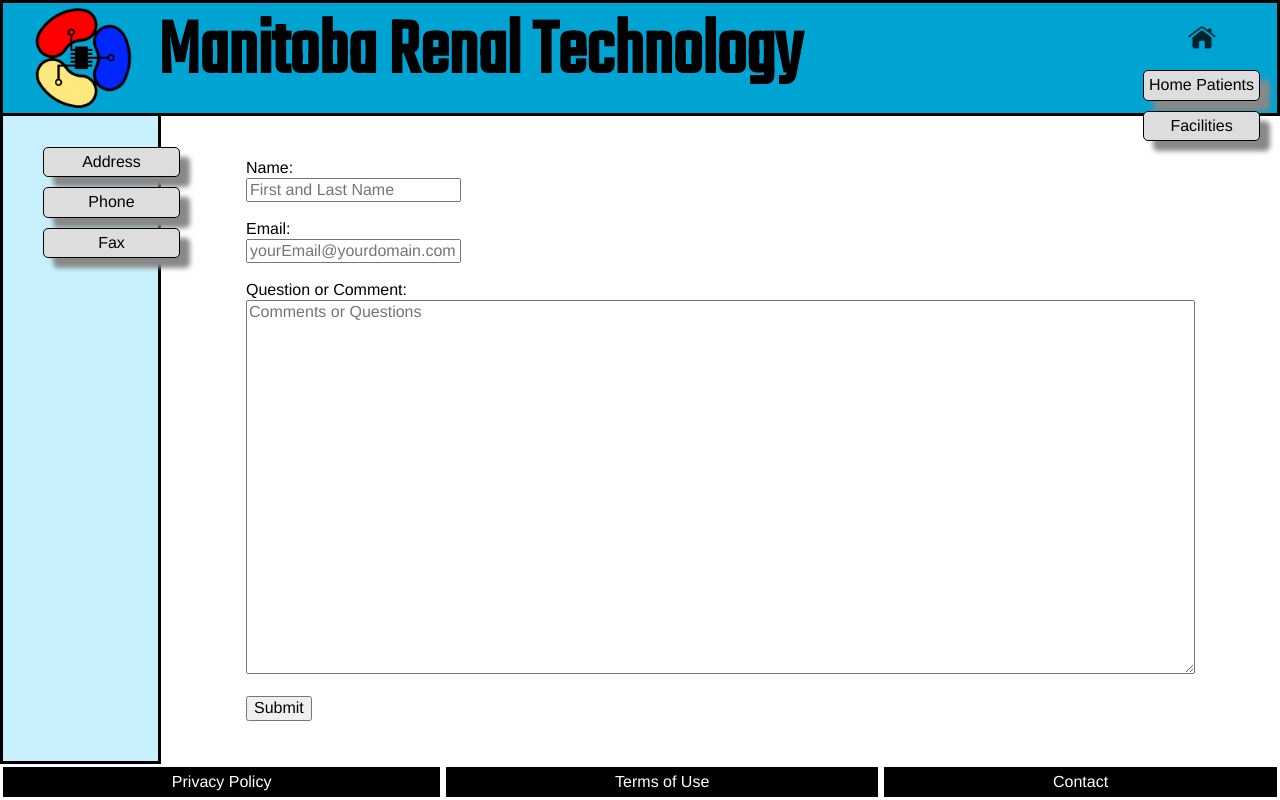
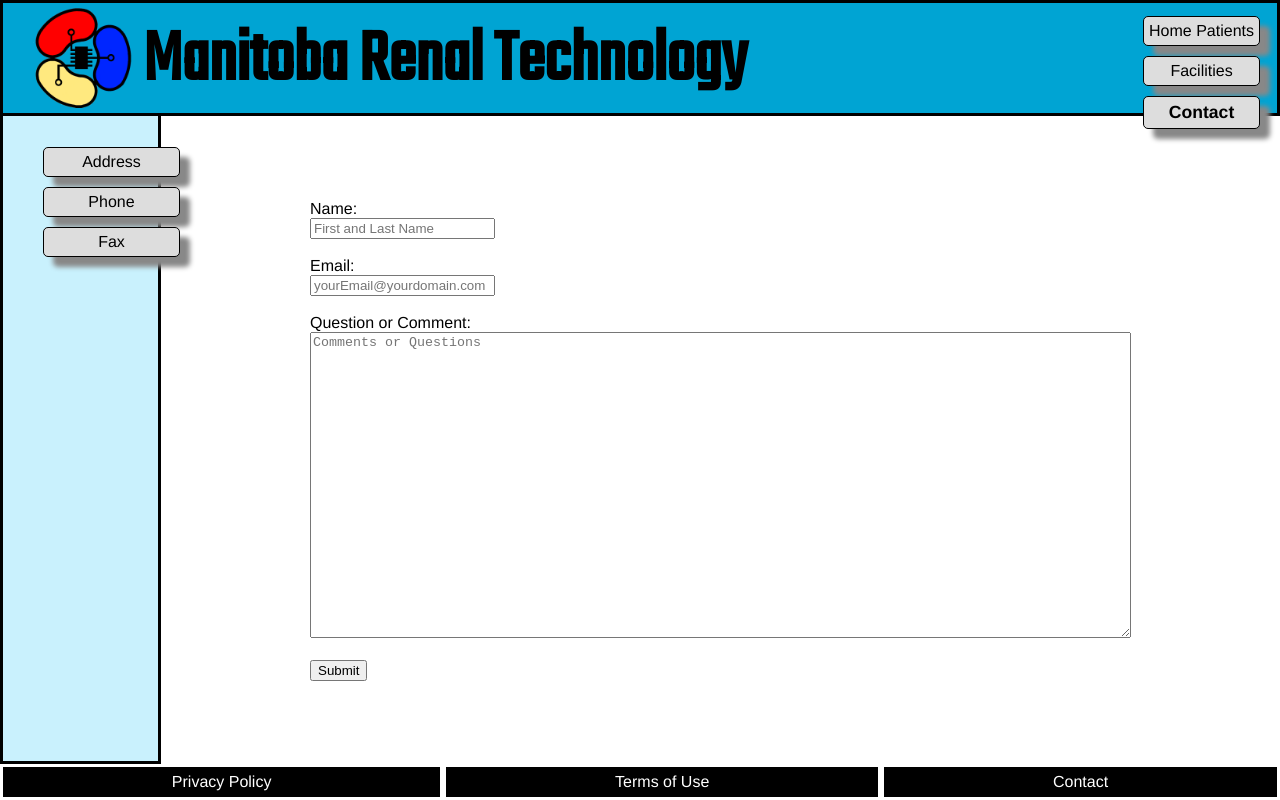
Before and after one commit to brianhodgert/MRTSite, a plain HTML site: page contact.htm in a window 1280 px wide. Drawn offline with nearby package versions, Linux system fonts and the light colour scheme.

Commit message:
Change header to flexbox

```diff
--- a/contact.htm
+++ b/contact.htm
@@ -16,8 +16,12 @@
 
 	<!-- ********************************************************************Content Section************************************************************************ -->
 		<style type="text/css">
+			#contactLink{
+				font-weight: bold;
+				font-size: 110%;
+			}
+		</style>
 
-		</style>
 
 		<div id="content">
 			<div id="col1">
--- a/css/main.css
+++ b/css/main.css
@@ -40,18 +40,23 @@ body {
 	border-style: solid;
 	border-width: 3px;
 	border-color: #000000;
+	display: flex;
+	justify-content: space-between;
 	}
 
 #header h1{
-	font-size: 80px;
+	flex-grow: 1;
+	flex-shrink: 1;
+	font-size: 75px;
 	margin:10px;
-	margin-left: 150px;
+	vertical-align: middle;
+	/*margin-left: 150px;*/
 	margin-top: 0px;
 }
 
 #header img{
 	padding-left: 25px;
-	float: left;
+	max-width: 200px;
 	max-height: 100px;
 }
 
@@ -59,7 +64,34 @@ body {
 #globalMenu{
 	position: absolute;
 	right: 20px;
+
 }
+
+#globalMenu ul{
+		list-style-type: none;
+		padding: 0px;
+}
+
+#globalMenu li{
+	max-width: 125px;
+	margin-top: 5px;
+	margin-bottom: 10px;
+	padding: 5px;
+	background-color: #ddd;
+	font-family: helvetica, sans-serif;
+	box-shadow: 10px 10px 5px #888888;
+	border-style: solid;
+	border-width: 1px;
+	border-color: #000000;
+	border-radius: 5px;
+	text-align: center;
+}
+
+#globalMenu a{
+	text-decoration: none;
+	color: #000;
+}
+
 
 #leftMenu{
 	position: absolute;
--- a/headInfo.htm
+++ b/headInfo.htm
@@ -1,7 +1,7 @@
 	<title>Manitoba Renal Technology</title>
 	<meta charset="utf-8">
 	<meta name="viewport" content="device-width, initial-scale=1">
-	<link rel="stylesheet" href="https://cdnjs.cloudfare.com/ajax/libs/normalize/3.0.3/normalize.min.css">
+	<!-- <link rel="stylesheet" href="https://cdnjs.cloudfare.com/ajax/libs/normalize/3.0.3/normalize.min.css">	 -->
 	<link rel="stylesheet" type="text/css" href="css/main.css">
 	<link rel="stylesheet" type="text/css" href="css/responsive.css">
 	<link href="https://fonts.googleapis.com/css?family=Teko" rel="stylesheet">
--- a/header.htm
+++ b/header.htm
@@ -1,22 +1,14 @@
-		<div id="globalMenu" class="ulMenu">
+		<div id="globalMenu">
+
 			<ul>
-				<li id="homeLink"
-				style="
-				max-width: 125px;
-				margin-top: 5px;
-				margin-bottom: 10px;
-				padding: 5px;
-				border-style: none;
-				background: transparent;
-				box-shadow: none;
-				text-align: center;" >
-				<a href="index.html"><img src="./images/home.png" height="30px"></a></li>
-				<li id="homePatientLink"><a href="homePatients.htm">Home Patients</a></li>
-				<li id="facilitiesLink"><a href="facilities.htm">Facilities</a></li>
+				<li class="ulMenu" id="homePatientLink"><a href="homePatients.htm">Home Patients</a></li>
+				<li class="ulMenu" id="facilitiesLink"><a href="facilities.htm">Facilities</a></li>
+				<li class="ulMenu" id="contactLink"><a href="contact.htm">Contact</a></li>
 			</ul>
 		</div>
 
 		<div id="header">
-			<img src="./images/MRTLogo.png">
+			<a href="index.html"><img src="./images/MRTLogo.png"></a>
 			<h1>Manitoba Renal Technology</h1>
+			<!-- <img src="./images/home.png" > -->
 		</div>
```
Also changed, not shown: facilities.htm (+1 -1 lines), homePatients.htm (+1 -1 lines).
